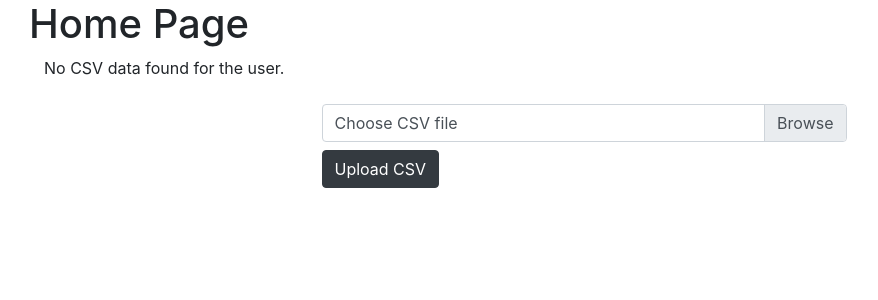
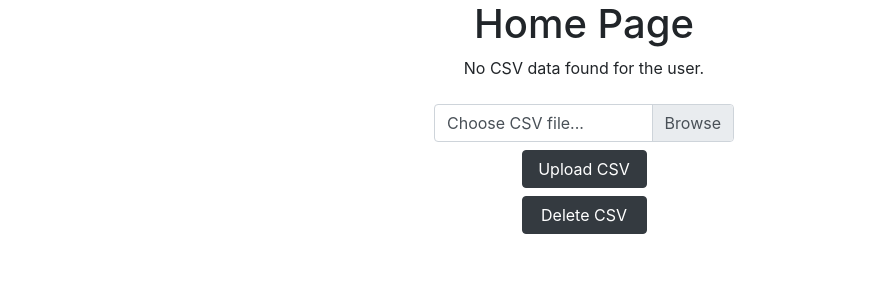
Before and after one commit to Bowriing/Honours, a Flask app: page / in a window 1280 px wide. Shown: the part 56-356 px from the top of the page, without its empty margins (56-934 px from the left). Run offline with Flask 3, Linux system fonts and the light colour scheme; a user stored in the database is signed in; some libraries are stand-ins or nearby versions.

Commit message:
Some UI Tweaks also added feature for deleting uploaded CSV file which also removes the CSV associated with the userID from SQL database

```diff
--- a/website/templates/home.html
+++ b/website/templates/home.html
@@ -2,9 +2,9 @@
 {% block title %} Home {% endblock %}
 
 {%block content %}
-<h1>Home Page</h1>
 
-<div class="container">
+<div class="container" align=center>
+    <h1>Home Page</h1>
     {% if csv_data %}
     <h2>CSV Data</h2>
     <div class="scrollable-table">
@@ -39,17 +39,20 @@
     {% endif %}
 </div>
 
-
-
-<div class="container mt-4">
+<div class="container mt-4" align="center">
     <div class="row">
         <div class="col-md-6 offset-md-3">
-            <form method="POST" enctype="multipart/form-data" action="/upload-csv">
-                <div class="custom-file mb-2">
+            <form method="POST" enctype="multipart/form-data" action="/upload-csv" style="width: 300px;">
+                <div class="custom-file mb-2" style="display: flex;">
                     <input type="file" class="custom-file-input" id="csv_file" name="csv_file" accept=".csv" required>
-                    <label class="custom-file-label" for="csv_file">Choose CSV file</label>
+                    <label class="custom-file-label" for="csv_file" style="text-align: left;">Choose CSV file...</label>
                 </div>
-                <button type="submit" class="btn btn-dark">Upload CSV</button>
+                <div class="mb-2" style="display: flex; justify-content: space-evenly;">
+                    <button type="submit" class="btn btn-dark" style="width: 125px;">Upload CSV</button>
+                </div>
+            </form>
+            <form method="POST" enctype="multipart/form-data" action="/delete-csv">
+                <button type="submit" class="btn btn-dark" style="width: 125px;">Delete CSV</button>
             </form>
         </div>
     </div>
--- a/website/templates/preferences.html
+++ b/website/templates/preferences.html
@@ -2,9 +2,8 @@
 {% block title %} Preferences {% endblock %}
 
 {%block content %}
-    <h1>Preferences</h1>
-
-    <div class="container mt-5">
+    <div class="container mt-5" align=center>
+        <h1>Preferences</h1>
         <form action="/preference-color-picker" method="post">
             <div class="form-group">
                 <label for="colorPicker">Choose Color</label>
--- a/website/views.py
+++ b/website/views.py
@@ -4,7 +4,7 @@ from flask_login import login_required, current_user
 
 views = Blueprint('views', __name__)
 
-@views.route('/', methods=['GET', 'POST'])
+@views.route('/')
 @login_required
 def home():
     #retrieve the csv data if any from user
```
Also changed, not shown: website/auth.py (+14 -0 lines), website/templates/login.html (+7 -4 lines), website/templates/sign-up.html (+8 -4 lines), instance/database.db.
